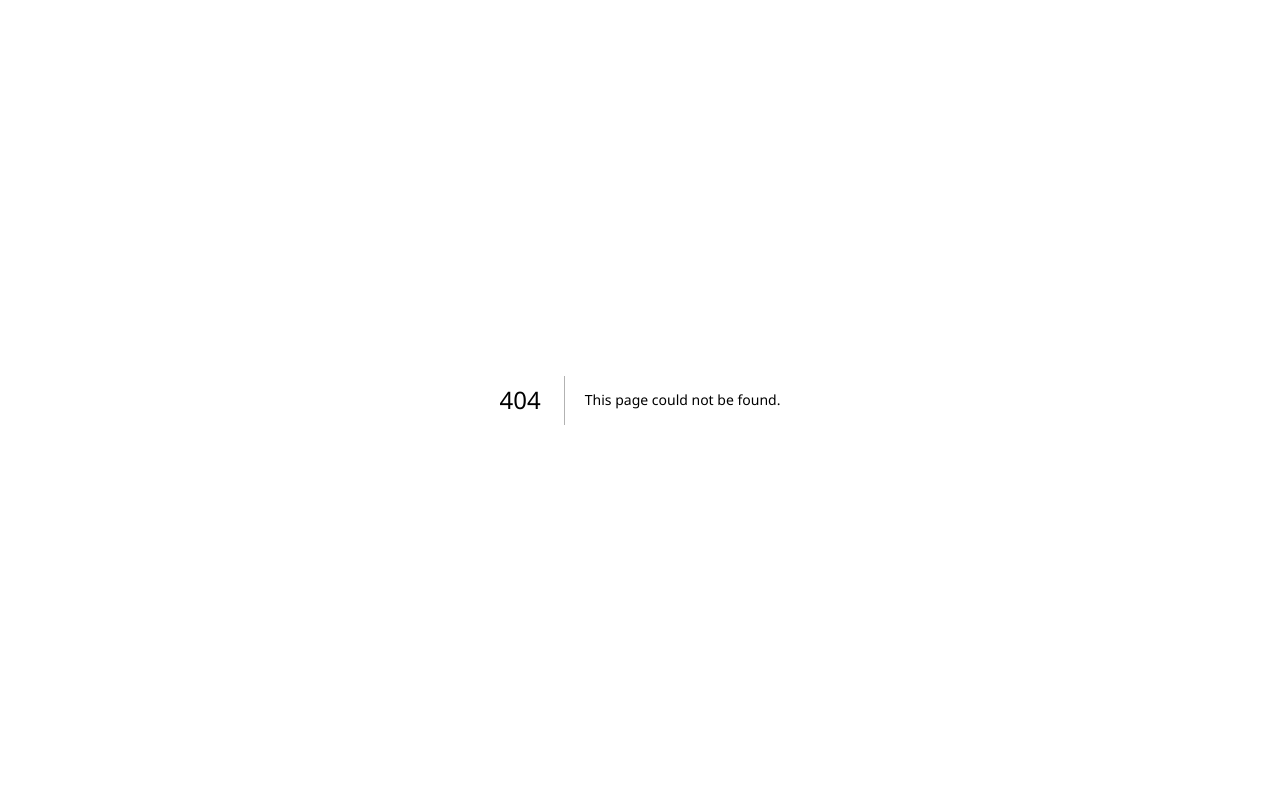
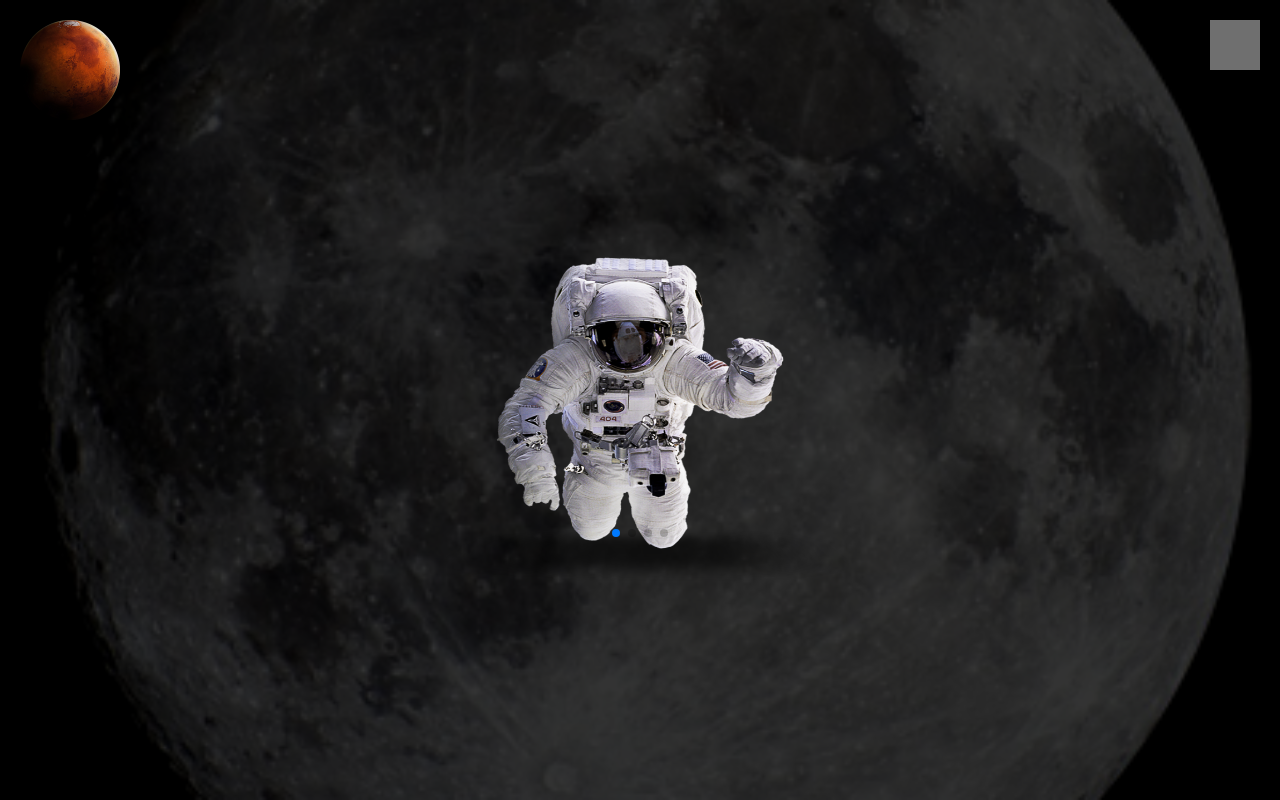
Before and after one commit to Spanioulis/solar-system, a Next.js app: page /gallery in a window 1280 px wide. Before the commit this address had no page. Built offline with nearby package versions, Linux system fonts and the light colour scheme; grey boxes are pictures that could not be loaded.

Commit message:
feat: create Gallery route

```diff
--- /dev/null
+++ b/src/app/gallery/page.jsx
@@ -0,0 +1,69 @@
+'use client';
+import styles from '../../styles/pages/Gallery.module.scss';
+
+import { Swiper, SwiperSlide } from 'swiper/react';
+
+// Import Swiper styles
+import 'swiper/css';
+import 'swiper/css/effect-cube';
+import 'swiper/css/pagination';
+
+import '../../styles.css';
+
+// import required modules
+import { EffectCube, Pagination } from 'swiper';
+import Image from 'next/image';
+import Link from 'next/link';
+
+// TODO -> Pensar qué hacer en esta página...
+
+export default function Gallery() {
+   return (
+      <>
+         <div>
+            <div style={{ zIndex: -1, position: 'fixed', width: '100vw', height: '100vh', opacity: 0.2 }}>
+               <Image src="/assets/moon.png" alt="Sticky star" fill style={{ objectFit: 'cover' }} />
+            </div>
+         </div>
+
+         <header className={styles.header}>
+            <nav className={styles.navbar}>
+               <Image src="/assets/mars.png" alt="Moon" width={100} height={100} />
+               <Link href="/">
+                  {' '}
+                  <Image src="/assets/atronaut_01.png" width={50} height={50} alt="Astronaut image" />
+               </Link>
+            </nav>
+         </header>
+
+         <main className={styles.main}>
+            <Swiper
+               effect={'cube'}
+               grabCursor={true}
+               cubeEffect={{
+                  shadow: true,
+                  slideShadows: true,
+                  shadowOffset: 20,
+                  shadowScale: 0.94
+               }}
+               pagination={true}
+               modules={[EffectCube, Pagination]}
+               className="mySwiper"
+            >
+               <SwiperSlide>
+                  <Image src="/assets/astronaut_02.png" alt="img" fill />
+               </SwiperSlide>
+               <SwiperSlide>
+                  <Image src="/assets/astronaut_01.png" alt="img" fill />
+               </SwiperSlide>
+               <SwiperSlide>
+                  <Image src="/assets/astronaut_02.png" alt="img" fill />
+               </SwiperSlide>
+               <SwiperSlide>
+                  <Image src="/assets/astronaut_01.png" alt="img" fill />
+               </SwiperSlide>
+            </Swiper>
+         </main>
+      </>
+   );
+}
--- a/src/app/page.js
+++ b/src/app/page.js
@@ -23,7 +23,7 @@ export default function Home() {
                <nav className={styles.nav1}>
                   <Link href="/planets">Planets</Link>
                   <Link href="/moon">Moon</Link>
-                  <Link href="/">Sun</Link>
+                  <Link href="/gallery">Gallery</Link>
                </nav>
 
                <nav className={styles.nav2}>
--- /dev/null
+++ b/src/styles.css
@@ -0,0 +1,38 @@
+/* #app {
+   height: 100%
+}
+
+html,
+body {
+   position: relative;
+   height: 100%;
+}
+
+body {
+   background: #eee;
+   font-family: Helvetica Neue, Helvetica, Arial, sans-serif;
+   font-size: 14px;
+   color: #000;
+   margin: 0;
+   padding: 0;
+} */
+
+.swiper {
+   width: 300px;
+   height: 300px;
+   position: absolute;
+   left: 50%;
+   top: 50%;
+   margin-left: -150px;
+   margin-top: -150px;
+}
+
+.swiper-slide {
+   background-position: center;
+   background-size: cover;
+}
+
+.swiper-slide img {
+   display: block;
+   width: 100%;
+}
--- /dev/null
+++ b/src/styles/pages/Gallery.module.scss
@@ -0,0 +1,53 @@
+.header {
+   @include container;
+   @include f-normal;
+
+   color: $white;
+
+   .navbar {
+      @include flexbox(flex, row, nowrap, space-between, flex-start);
+      // @include neo(50px, 21px);
+      @include richtext;
+
+      h1 {
+         @include f-big;
+         color: $blue;
+      }
+
+      a {
+         color: $red;
+
+         &.second-anchor {
+            color: $darkergray;
+         }
+      }
+   }
+}
+
+.main {
+   @include container;
+   @include flexbox(flex, column, wrap, center, center);
+
+   h2 {
+      @include f-big;
+      color: $darkgray;
+   }
+
+   .planet_card {
+      @include container;
+      @include flexbox(flex, row, wrap, space-between, flex-start);
+      background-color: rgba(0, 0, 0, 0.3);
+      gap: 1rem;
+      max-width: 650px;
+
+      p {
+         @include f-medium;
+         color: $darkgray;
+         line-height: 30px;
+
+         strong {
+            color: $darkergray;
+         }
+      }
+   }
+}
```
